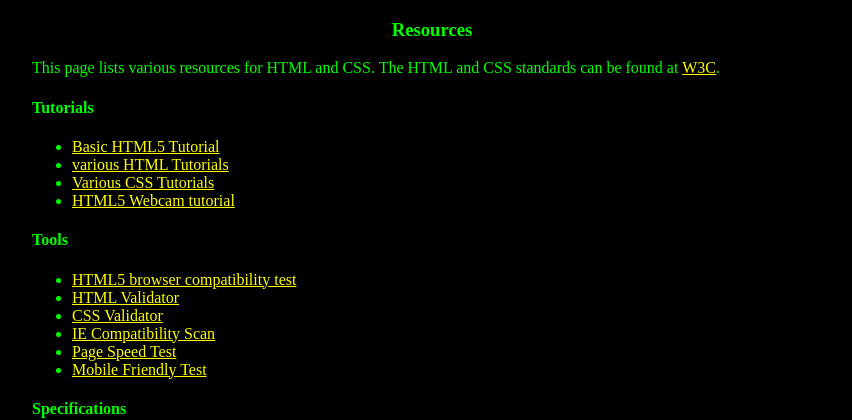
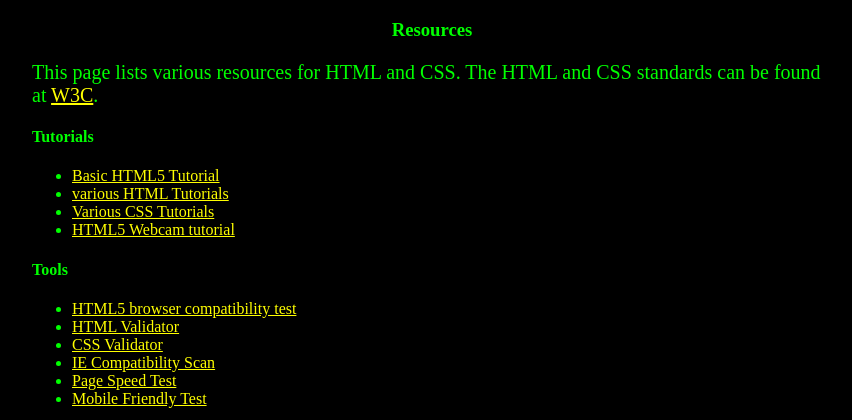
Before and after one commit to Tahlian/CS3500, a PHP site: page /Resources.php in a window 1280 px wide. Shown: the part 42-462 px from the top of the page, without its empty margins (208-1060 px from the left). Run offline with PHP 8.4, Linux system fonts and the light colour scheme.

Commit message:
fixed mystyle.css so that the validator no longer finds errors.

```diff
--- a/mystyle.css
+++ b/mystyle.css
@@ -1,4 +1,4 @@
-@CHARSET "UTF-8";
+@charset "UTF-8";
 body {
 	background: black;
 	color: lime;
@@ -6,7 +6,7 @@ body {
 }
 p{
 
-	font-size: 20
+	font-size: 20px
 }
 
 .content {
```
